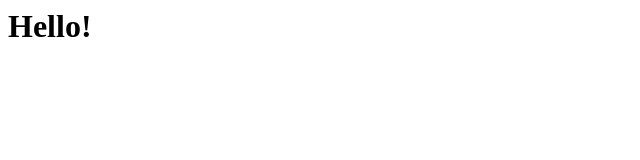
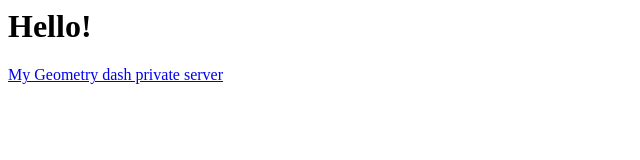
Before and after one commit to CalibriLight/calibrilight.github.io, a plain HTML site: page index.html in a window 1280 px wide. Shown: the whole page, without its empty margins (0-640 px from the left). Drawn offline with Linux system fonts and the light colour scheme.

Commit message:
Update index.html

```diff
--- a/index.html
+++ b/index.html
@@ -1 +1,2 @@
 <h1>Hello!</h1>
+<a href="https://www.mediafire.com/file/36vdq7w6b1bbbt1/gen_signed.apk/file">My Geometry dash private server</a>
```
